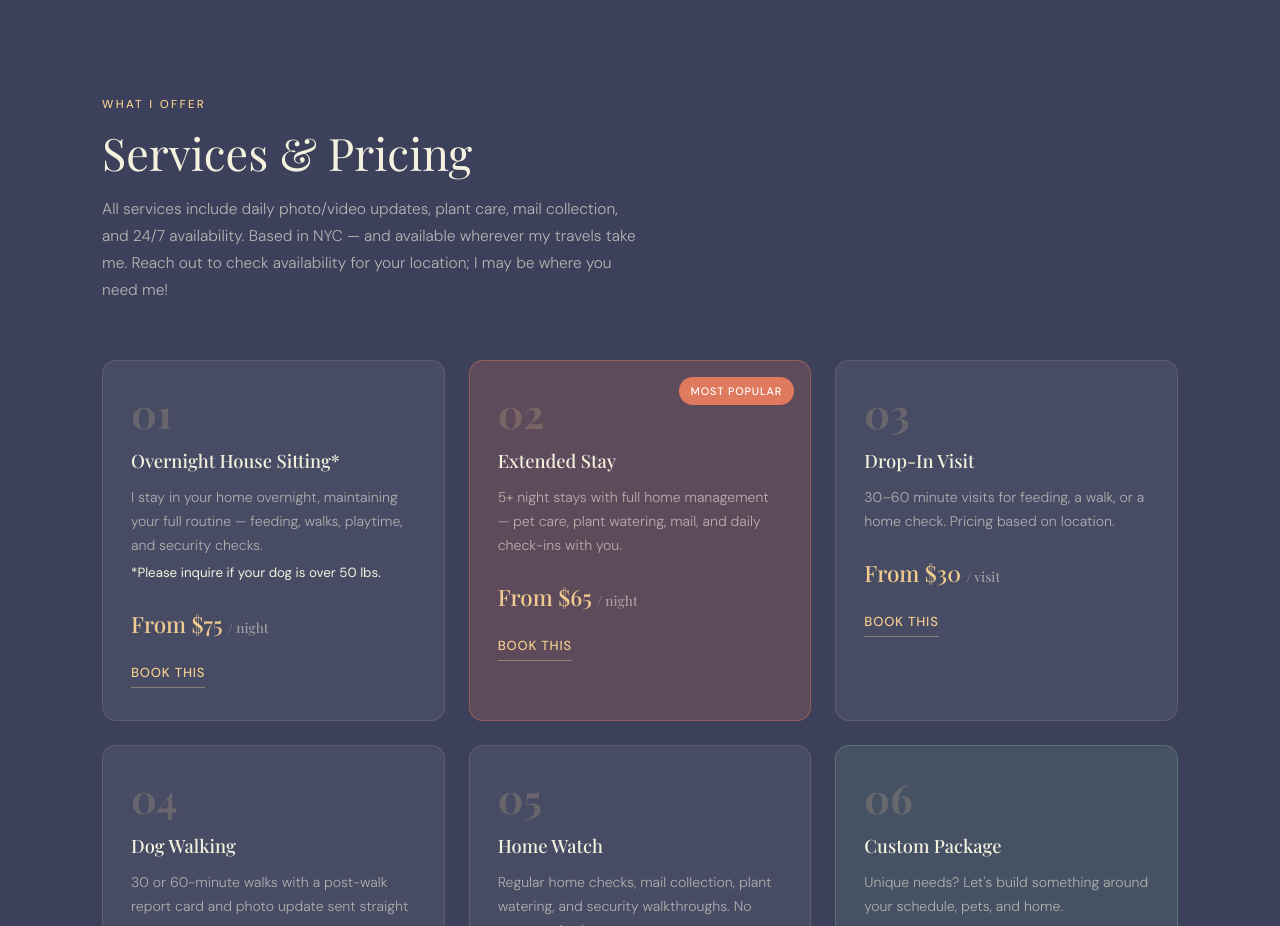
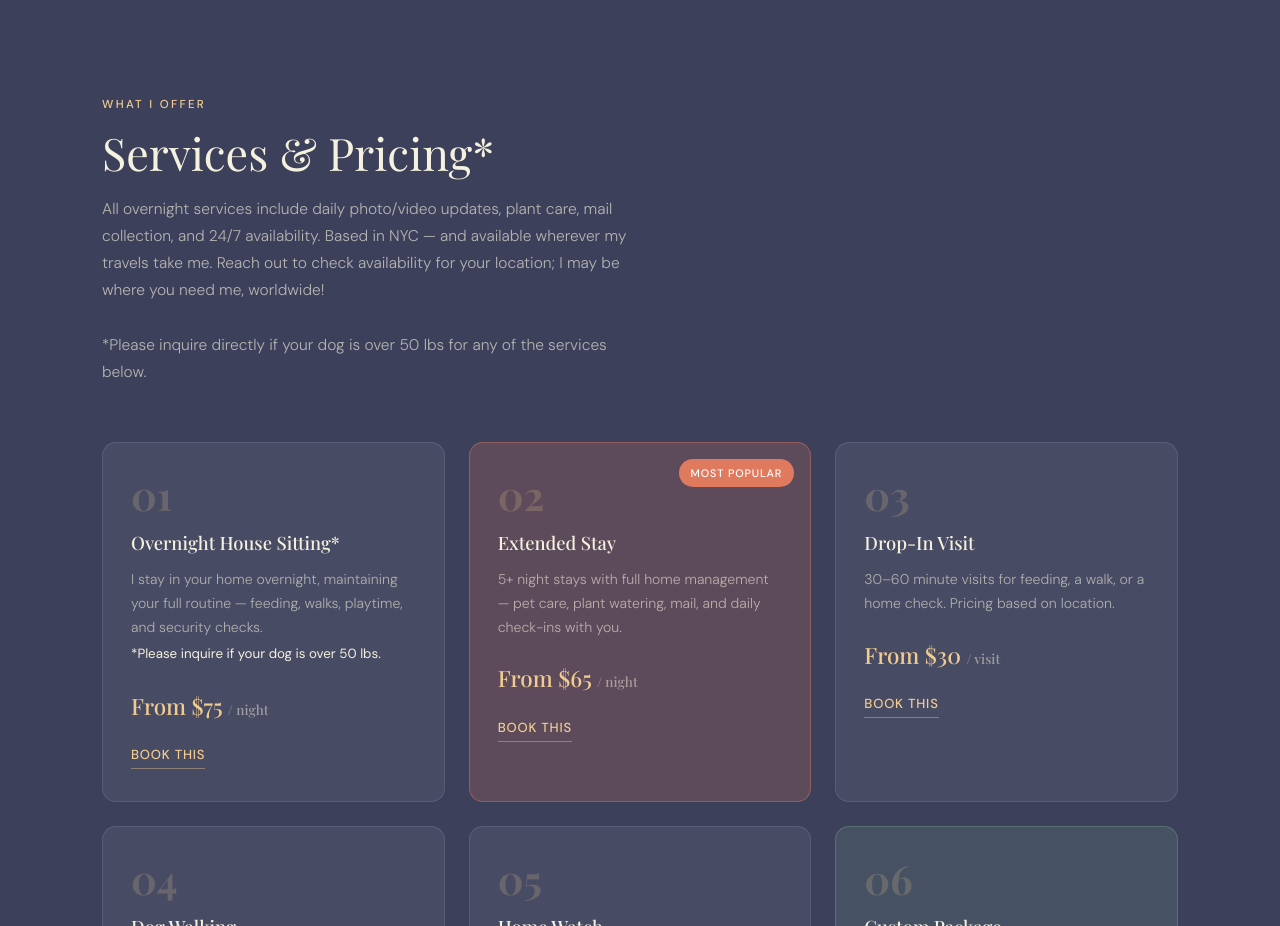
Before and after one commit to esh-global/hearth-and-paws, a plain HTML site: page index.html in a window 1280 px wide. Shown: the part 3580-4506 px from the top of the page. Drawn offline with nearby package versions, Linux system fonts and the light colour scheme; a web font is replaced by a local one.

Commit message:
Revise services and pricing section in index.html
Updated service description and added note for dog weight limit.

```diff
--- a/index.html
+++ b/index.html
@@ -157,8 +157,8 @@
     <div class="container">
       <div class="section-header reveal">
         <span class="section-tag">What I Offer</span>
-        <h2>Services &amp; Pricing</h2>
-<p class="section-lead" id="t-svc-lead">All services include daily photo/video updates, plant care, mail collection, and 24/7 availability. Based in NYC — and available wherever my travels take me. Reach out to check availability for your location; I may be where you need me!</p>
+        <h2>Services &amp; Pricing*</h2>
+<p class="section-lead" id="t-svc-lead">All overnight services include daily photo/video updates, plant care, mail collection, and 24/7 availability. Based in NYC — and available wherever my travels take me. Reach out to check availability for your location; I may be where you need me, worldwide!<br><br>*Please inquire directly if your dog is over 50 lbs for any of the services below.</p>
       </div>
       <div class="services-grid">
         <div class="svc-card reveal"><div class="svc-num">01</div><h3>Overnight House Sitting*</h3><p>I stay in your home overnight, maintaining your full routine — feeding, walks, playtime, and security checks.</p><small class="svc-note">*Please inquire if your dog is over 50 lbs.</small><div class="svc-price">From $75 <em>/ night</em></div><a href="#book" class="btn-svc">Book This</a></div>
```
